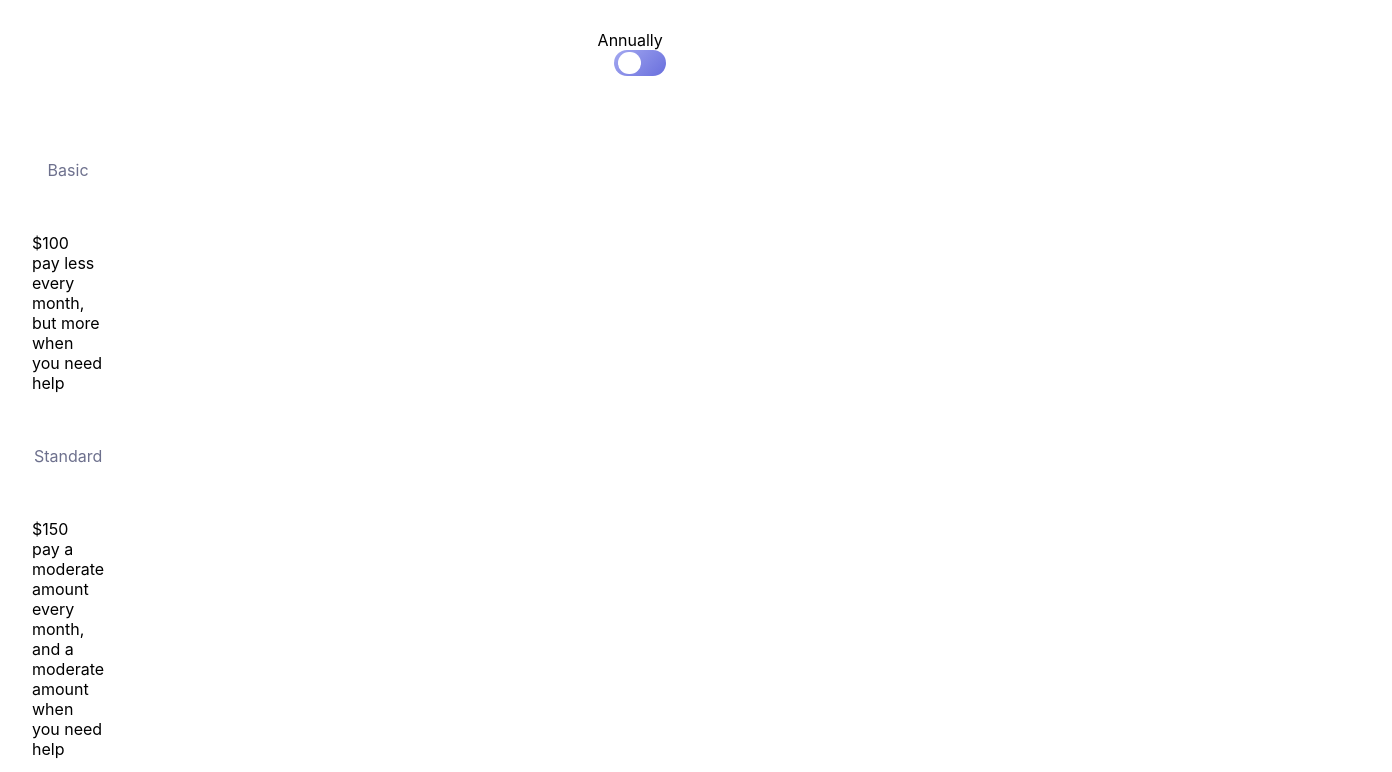
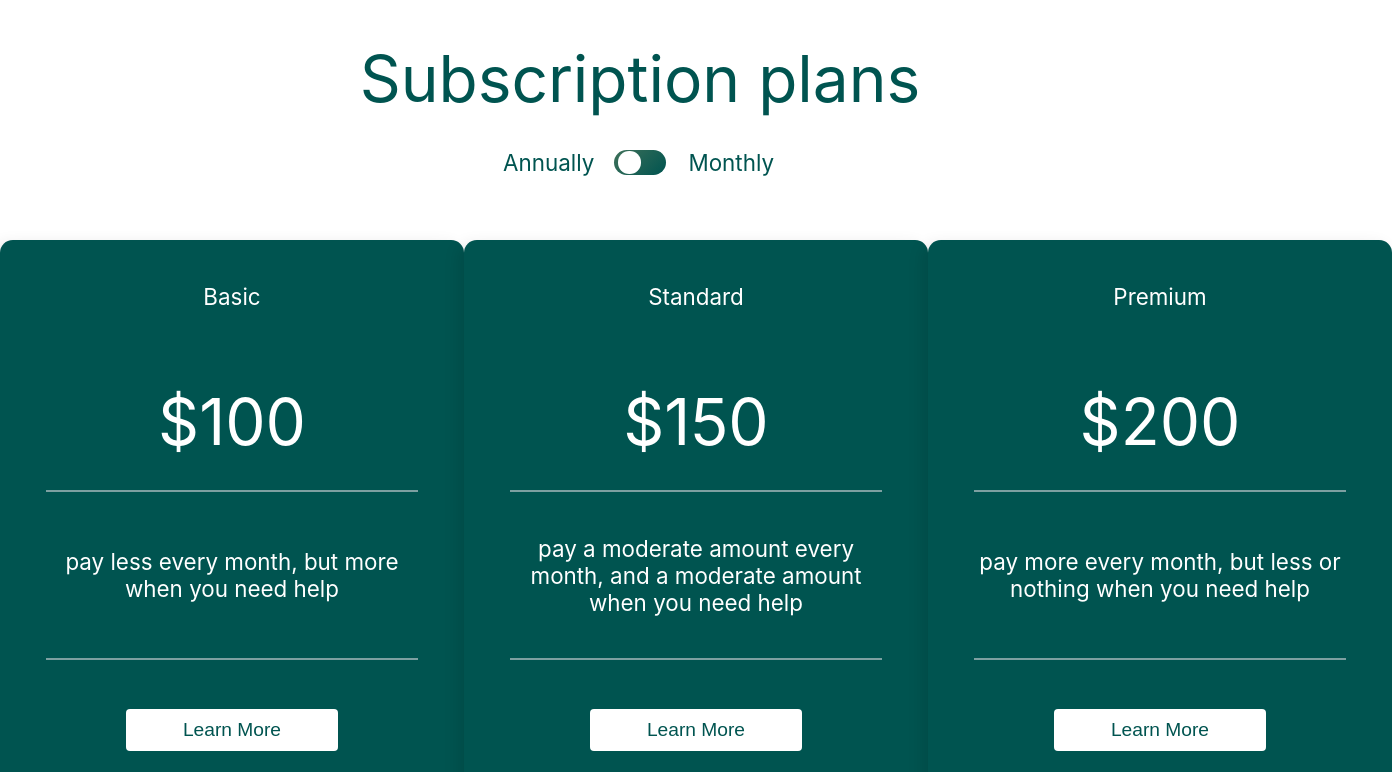
Before and after one commit to mohamad-alkaadi/MedCare, a React (Create React App) app in the folder final_last-version/: page / in a window 1280 px wide. Shown: the part 3508-4280 px from the top of the page, 1392 px wide, since content can reach past the window. Built offline with nearby package versions, Linux system fonts and the light colour scheme; a web font is replaced by a local one.

Commit message:
finshing section five for big screens

```diff
--- a/final_last-version/src/Page/Home/SectionSix.js
+++ b/final_last-version/src/Page/Home/SectionSix.js
@@ -4,40 +4,41 @@ const SectionSix = () => {
   return (
     <div className='section-six-container'>
         <div className='section-six grid-system'>
-            <div className='sec-six-header'>Subscription plans</div>
-            <div className='toggle-time'>
-                <label>Annually</label>
-                <div className='toggle-btn'>
-                    <input type='checkbox' className='checkbox'/>
-                    <label for="checkbox" className='sub'>
-                        <div className='circle'></div>
+        <div className='six-header'>Subscription plans</div>
+            <div className='six-toggle-time'>
+                    <label className='toggle-time'>Annually</label>
+                    <div className='six-toggle-btn'>
+                        <input type='checkbox' id='six-checkbox' className='six-checkbox'/>
+                        <label for="six-checkbox" className='six-sub'>
+                            <div className='six-circle'></div>
                         </label>
                     </div>
-
+                    <label className='toggle-time'>Monthly</label>
             </div>
 
-            <div className='cards'>
-                <div className='card-one'>
-                    <div className='header'>Basic</div>
-                    <div className='price'>$100</div>
-                    <div className='benefits'>
+            <div className='six-cards'>
+                <div className='six-card six-card-one'>
+                    <div className='six-card-content six-card-header'>Basic</div>
+                    <div className='six-card-content six-card-price'>$100</div>
+                    <div className='six-card-content six-card-benefits'>
                         pay less every month, but more when you need help
                     </div>
+                    <button className='sec-six-btn'>Learn More</button>
                 </div>
 
-                <div className='card-two'>
-                    <div className='header'>Standard</div>
-                    <div className='price'>$150</div>
-                    <div className='benefits'>
+                <div className='six-card six-card-two'>
+                    <div className='six-card-content six-card-header'>Standard</div>
+                    <div className='six-card-content six-card-price'>$150</div>
+                    <div className='six-card-content six-card-benefits'>
                         pay a moderate amount every month, and a moderate amount when you need help
-
                     </div>
+                    <button className='sec-six-btn'>Learn More</button>
                 </div>
 
-                <div className='card-three'>
-                    <div className='header'>Premium</div>
-                    <div className='price'>$200</div>
-                    <div className='benefits'>
+                <div className='six-card six-card-three'>
+                    <div className='six-card-content six-card-header'>Premium</div>
+                    <div className='six-card-content six-card-price'>$200</div>
+                    <div className='six-card-content six-card-benefits'>
                         pay more every month, but less or nothing when you need help
                     </div>
                     <button className='sec-six-btn'>Learn More</button>
--- a/final_last-version/src/Page/Home/home-css/sectionsix.css
+++ b/final_last-version/src/Page/Home/home-css/sectionsix.css
@@ -1,20 +1,151 @@
+.section-six{
+    max-width:1500px;
+    margin: 30px auto;
+    /* background-color: red; */
+}
+
+
+.six-header{
+    margin-top: 2rem;
+    grid-column: span 12;
+    justify-self: center;
+    font-size: 4rem;
+    color: #005450;
+}
 .sec-six-header{
     grid-column: span 12;
     justify-self: center;
 }
 
-.toggle-time{
+.six-toggle-time{
     grid-column: span 12;
+    justify-self: center;
+    color: #005450;
+    display: grid;
+    justify-content: center;
+    align-items: center;
+    grid-template-columns: 1fr 1fr 1fr;
+    grid-template-rows: 100%;
+    /* margin: 1.5rem 0; */
+
+}
+
+.six-toggle-btn{
+    display: grid;
+    align-items: center;
+    justify-items: start;
+    padding: 0 10px;
+    height:100%;
+}
+
+.six-checkbox{
+    visibility: hidden;
+    position: absolute;
+    width: 3.3rem;
+}
+
+.six-sub{
+    background:linear-gradient(
+        135deg,#3e7059,
+       #005450);
+    display: grid;
+    justify-content: start;
+    align-content: center;
+    height: 1.6rem;
+    width: 3.3rem;
+    border-radius: 1.6rem;
+    padding: 0.3rem;
     justify-self: center;
 }
 
-/*
-             <div className='toggle-time'>
-                <div className='toggle-btn'>
-                    <input type='checkbox' className='checkbox'/>
-                    <label for="checkbox" className='sub'>
-                        <div className='circle'></div>
-                    </label>
-                </div>
-            </div>
-*/
+.toggle-time{
+    justify-self: center;
+    align-self: center;
+    font-size: 1.4rem;
+}
+
+.six-circle{
+    background-color: #fff;
+    height: 1.4rem;
+    width: 1.4rem;
+    border-radius: 50%;
+    cursor: pointer;
+}
+
+.six-checkbox:checked + .six-sub{
+    justify-content: end;
+
+}
+
+.six-cards{
+    margin-top: 2rem;
+    grid-column: span 12;
+    display: grid;
+    grid-template-columns: 1fr 1fr 1fr;
+    min-height: 600px;
+
+}
+
+.six-card{
+    color: #fff;
+    height: 00px;
+    width: 29rem;
+    height: 35rem;
+    border-radius: 0.8rem;
+    justify-self: center;
+    display: grid;
+    align-content: center;
+    grid-template-rows: 20% 25% 30% 25%;
+    box-shadow: -5px 5px 15px 1px rgba(0,0,0,0.1);
+    background-color:  #005450;
+    /* background-image: linear-gradient(#3e7059, #005450); */
+}
+
+
+
+.six-card-one{
+    justify-self: end;
+
+}
+.six-card-two{
+    justify-self: center;
+
+}
+.six-card-three{
+    justify-self: start;
+
+}
+
+.six-card-content{
+    display: grid;
+    justify-content: center;
+    align-content: center;
+    text-align: center;
+    width: 80%;
+    justify-self: center;
+
+}
+
+.six-card-header{
+    font-size: 1.4rem;
+}
+.six-card-price{
+    font-size: 4rem;
+    border-bottom: 2px solid hsl(240,8%,85%,0.583);
+}
+.six-card-benefits{
+    font-size: 1.4rem;
+    border-bottom: 2px solid hsl(240,8%,85%,0.583);
+}
+.sec-six-btn{
+    justify-self: center;
+    align-self: center;
+    border: none;
+    height: 2.6rem;
+    width: 13.3rem;
+    border-radius: 4px;
+    background: #fff;
+    color: #005450;
+    font-size: 1.2rem;
+
+}
```
Also changed, not shown: final_last-version/src/Page/Home/home-css/sectionfive.css (+17 -0 lines). Lines whose indentation alone changed are shown as unchanged.
